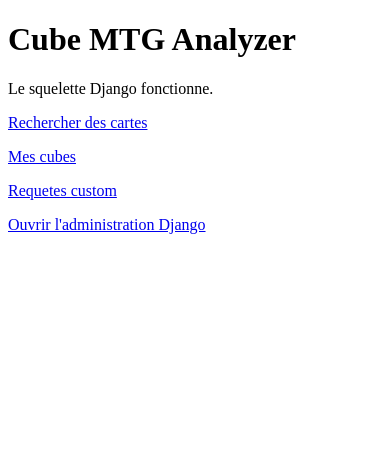
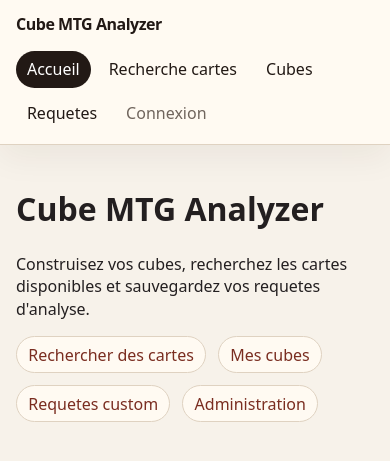
Before and after one commit to GDelvoye/cube-descriptor, a Django app: page / in a window 390 px wide. Shown: the top 461 px of the page. Run offline with Django 5.2, Linux system fonts and the light colour scheme.

Commit message:
Add persistent navigation menu

```diff
--- /dev/null
+++ b/templates/base.html
@@ -0,0 +1,83 @@
+<!doctype html>
+<html lang="fr">
+<head>
+  <meta charset="utf-8">
+  <meta name="viewport" content="width=device-width, initial-scale=1">
+  <title>{% block title %}Cube MTG Analyzer{% endblock %}</title>
+  <style>
+    :root {
+      color-scheme: light;
+      --bg: #f7f2ea;
+      --surface: #fffaf2;
+      --surface-strong: #221915;
+      --text: #231f20;
+      --muted: #70655d;
+      --line: #dfd2c1;
+      --accent: #7a2d20;
+      --accent-soft: #f1d7c9;
+      --shadow: 0 0.75rem 2rem #2d1d120f;
+    }
+
+    * { box-sizing: border-box; }
+    body { background: var(--bg); color: var(--text); font-family: system-ui, sans-serif; line-height: 1.4; margin: 0; }
+    a { color: var(--accent); }
+    input, select, textarea, button { font: inherit; }
+    button { cursor: pointer; }
+    main { margin: 0 auto; max-width: 76rem; padding: 2rem; }
+    table { background: var(--surface); }
+
+    .site-header { background: #fffaf2; border-bottom: 1px solid var(--line); box-shadow: var(--shadow); position: sticky; top: 0; z-index: 20; }
+    .site-nav { align-items: center; display: flex; gap: 1rem; justify-content: space-between; margin: 0 auto; max-width: 76rem; padding: 0.85rem 2rem; }
+    .brand { color: var(--surface-strong); font-weight: 800; letter-spacing: -0.03em; text-decoration: none; }
+    .nav-links { display: flex; flex-wrap: wrap; gap: 0.45rem; justify-content: flex-end; }
+    .nav-link { border: 1px solid transparent; border-radius: 999px; color: var(--surface-strong); padding: 0.45rem 0.75rem; text-decoration: none; }
+    .nav-link:hover, .nav-link:focus { border-color: var(--line); background: white; }
+    .nav-link.is-active { background: var(--surface-strong); color: white; }
+    .nav-link.is-secondary { color: var(--muted); }
+    .page-actions { display: flex; flex-wrap: wrap; gap: 0.75rem; margin: 0 0 1.25rem; }
+    .page-actions a { background: var(--surface); border: 1px solid var(--line); border-radius: 999px; padding: 0.4rem 0.7rem; text-decoration: none; }
+    .toasts { bottom: 1rem; display: grid; gap: 0.5rem; left: 50%; position: fixed; transform: translateX(-50%); z-index: 30; }
+    .toast { animation: toast-hide 1s ease-in forwards; background: #173f2a; border-radius: 0.5rem; box-shadow: 0 0.5rem 1.5rem #0002; color: white; padding: 0.75rem 1rem; }
+    @keyframes toast-hide { 0%, 75% { opacity: 1; } 100% { opacity: 0; visibility: hidden; } }
+
+    @media (max-width: 44rem) {
+      .site-nav { align-items: flex-start; flex-direction: column; padding: 0.8rem 1rem; }
+      .nav-links { justify-content: flex-start; }
+      .nav-link { padding: 0.38rem 0.62rem; }
+      main { padding: 1.25rem 1rem; }
+    }
+  </style>
+  {% block extra_head %}{% endblock %}
+</head>
+<body>
+  <header class="site-header">
+    <nav class="site-nav" aria-label="Navigation principale">
+      <a class="brand" href="{% url 'home' %}">Cube MTG Analyzer</a>
+      <div class="nav-links">
+        <a class="nav-link {% if request.resolver_match.url_name == 'home' %}is-active{% endif %}" href="{% url 'home' %}">Accueil</a>
+        <a class="nav-link {% if request.resolver_match.namespace == 'cards' %}is-active{% endif %}" href="{% url 'cards:search' %}">Recherche cartes</a>
+        <a class="nav-link {% if request.resolver_match.namespace == 'cubes' %}is-active{% endif %}" href="{% url 'cubes:list' %}">Cubes</a>
+        <a class="nav-link {% if request.resolver_match.namespace == 'stats' %}is-active{% endif %}" href="{% url 'stats:query_list' %}">Requetes</a>
+        {% if user.is_authenticated %}
+          <a class="nav-link is-secondary" href="{% url 'admin:logout' %}">Deconnexion</a>
+        {% else %}
+          <a class="nav-link is-secondary" href="{% url 'admin:login' %}?next={{ request.path }}">Connexion</a>
+        {% endif %}
+      </div>
+    </nav>
+  </header>
+
+  {% if messages %}
+    <div class="toasts">
+      {% for message in messages %}
+        <div class="toast">{{ message }}</div>
+      {% endfor %}
+    </div>
+  {% endif %}
+
+  <main>
+    {% block content %}{% endblock %}
+  </main>
+  {% block extra_scripts %}{% endblock %}
+</body>
+</html>
--- a/templates/home.html
+++ b/templates/home.html
@@ -1,18 +1,14 @@
-<!doctype html>
-<html lang="fr">
-<head>
-  <meta charset="utf-8">
-  <meta name="viewport" content="width=device-width, initial-scale=1">
-  <title>Cube MTG Analyzer</title>
-</head>
-<body>
-  <main>
-    <h1>Cube MTG Analyzer</h1>
-    <p>Le squelette Django fonctionne.</p>
-    <p><a href="/cards/">Rechercher des cartes</a></p>
-    <p><a href="/cubes/">Mes cubes</a></p>
-    <p><a href="/stats/queries/">Requetes custom</a></p>
-    <p><a href="/admin/">Ouvrir l'administration Django</a></p>
-  </main>
-</body>
-</html>
+{% extends "base.html" %}
+
+{% block title %}Cube MTG Analyzer{% endblock %}
+
+{% block content %}
+  <h1>Cube MTG Analyzer</h1>
+  <p>Construisez vos cubes, recherchez les cartes disponibles et sauvegardez vos requetes d'analyse.</p>
+  <p class="page-actions">
+    <a href="{% url 'cards:search' %}">Rechercher des cartes</a>
+    <a href="{% url 'cubes:list' %}">Mes cubes</a>
+    <a href="{% url 'stats:query_list' %}">Requetes custom</a>
+    <a href="{% url 'admin:index' %}">Administration</a>
+  </p>
+{% endblock %}
```
Also changed, not shown: templates/cards/search.html (+15 -27 lines), templates/cards/set_preferences.html (+10 -14 lines), templates/cubes/detail.html (+13 -14 lines), templates/cubes/form.html (+7 -13 lines), templates/cubes/list.html (+7 -14 lines), templates/cubes/stats.html (+10 -14 lines), templates/stats/query_detail.html (+10 -13 lines), templates/stats/query_form.html (+7 -13 lines), templates/stats/query_list.html (+7 -14 lines).
